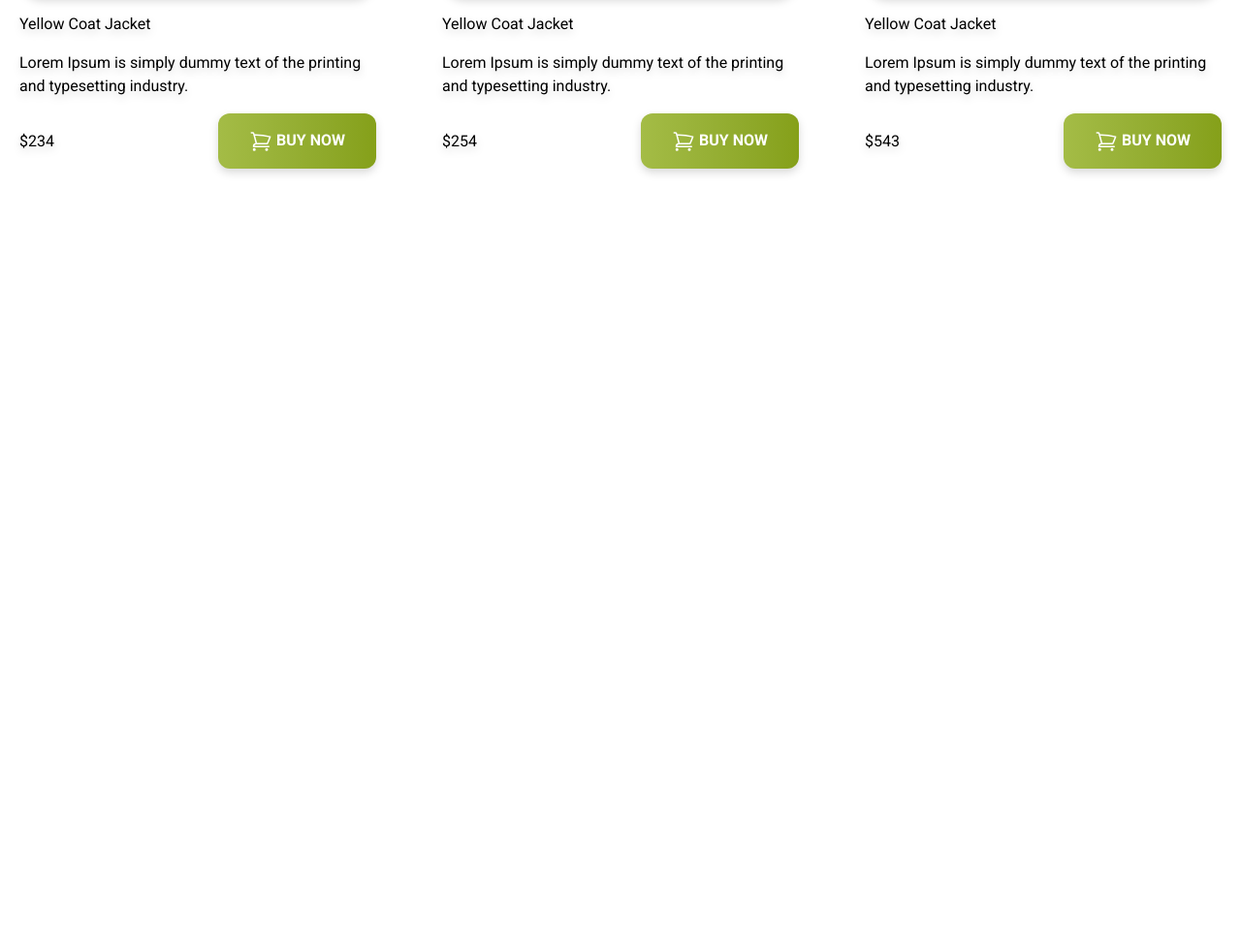
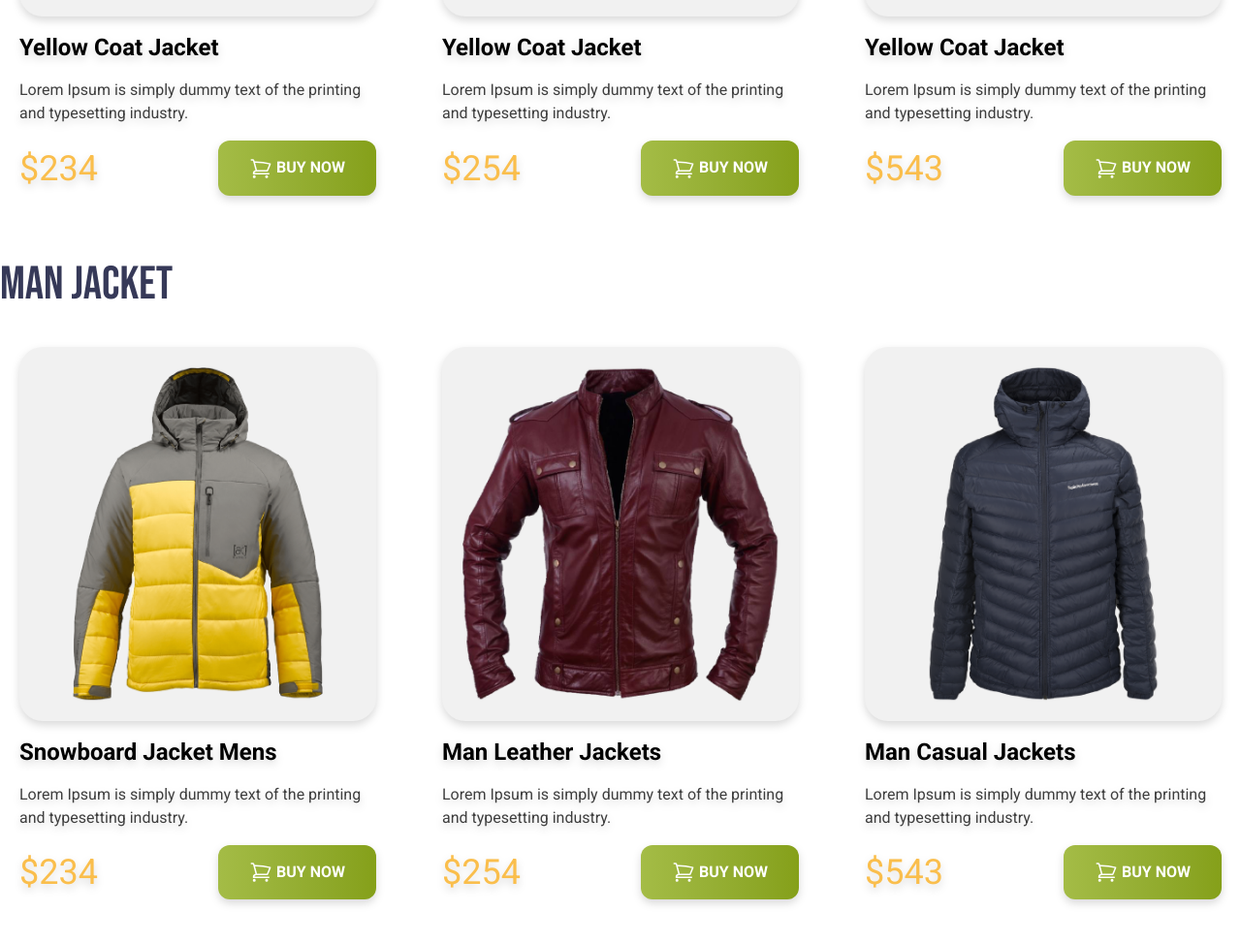
Before and after one commit to sifathossain-ai/Milestone3-M13-Tailwind-First-Project, a plain HTML site: page index.html in a window 1280 px wide. Shown: the part 1047-2020 px from the top of the page at 97% size. Before the commit the page ends 1289 px from the top, so only its background shows below. Drawn offline with nearby package versions, Linux system fonts and the light colour scheme.

Commit message:
Main Section

```diff
--- a/index.html
+++ b/index.html
@@ -31,8 +31,9 @@
                     <br>
                     <span>of Winter</span>
                 </h2>
-                <p class="mt-3 mb-3">Lorem Ipsum is simply dummy text of the printing
-                    and typesetting industry.</p>
+                <p class="mt-3 mb-3 text-[#3E3E3E]">Lorem Ipsum is simply dummy text of the printing and typesetting
+                    industry.
+                </p>
                 <button
                     class="bg-green-700 px-8 py-4 rounded-xl text-white font-bold bg-linear-to-r from-[#A4BC46] to-[#85A019]">
                     <svg xmlns="http://www.w3.org/2000/svg" fill="none" viewBox="0 0 24 24" stroke-width="1.5"
@@ -49,19 +50,20 @@
         </div>
     </header>
     <main class="max-w-7xl mx-auto">
+        <!-- Woman Jackets -->
         <section class="my-12">
             <h3 class="uppercase text-[#363958] text-5xl font-bebas-neue">Woman Jacket</h3>
 
             <!-- Jacket Card Container -->
-            <div class="grid grid-cols-1 md:grid-cols-2 lg:grid-cols-3 gap-7">
+            <div class="grid grid-cols-1 md:grid-cols-2 lg:grid-cols-3 gap-7 mt-5">
                 <!-- Jacket - 1 -->
                 <div class="p-5 drop-shadow-lg rounded-3xl space-y-4">
                     <img class="p-5 rounded-3xl bg-[#F1F1F1]" src="images/jacket-1.png" alt="">
-                    <h4>Yellow Coat Jacket</h4>
-                    <p>Lorem Ipsum is simply dummy text of the
+                    <h4 class="text-2xl font-bold">Yellow Coat Jacket</h4>
+                    <p class="text-[#3E3E3E]">Lorem Ipsum is simply dummy text of the
                         printing and typesetting industry.</p>
                     <div class="flex justify-between items-center">
-                        <h2>$234</h2>
+                        <h2 class="text-4xl text-[#FABE4C]">$234</h2>
                         <button
                             class="bg-green-700 px-8 py-4 rounded-xl text-white font-bold bg-linear-to-r from-[#A4BC46] to-[#85A019]">
                             <svg xmlns="http://www.w3.org/2000/svg" fill="none" viewBox="0 0 24 24" stroke-width="1.5"
@@ -76,11 +78,11 @@
                 <!-- Jacket - 2 -->
                 <div class="p-5 drop-shadow-lg rounded-3xl space-y-4">
                     <img class="p-5 rounded-3xl bg-[#F1F1F1]" src="images/jacket-2.png" alt="">
-                    <h4>Yellow Coat Jacket</h4>
-                    <p>Lorem Ipsum is simply dummy text of the
+                    <h4 class="text-2xl font-bold">Yellow Coat Jacket</h4>
+                    <p class="text-[#3E3E3E]">Lorem Ipsum is simply dummy text of the
                         printing and typesetting industry.</p>
                     <div class="flex justify-between items-center">
-                        <h2>$254</h2>
+                        <h2 class="text-4xl text-[#FABE4C]">$254</h2>
                         <button
                             class="bg-green-700 px-8 py-4 rounded-xl text-white font-bold bg-linear-to-r from-[#A4BC46] to-[#85A019]">
                             <svg xmlns="http://www.w3.org/2000/svg" fill="none" viewBox="0 0 24 24" stroke-width="1.5"
@@ -95,11 +97,76 @@
                 <!-- Jacket - 3 -->
                 <div class="p-5 drop-shadow-lg rounded-3xl space-y-4">
                     <img class="p-5 rounded-3xl bg-[#F1F1F1]" src="images/jacket-3.png" alt="">
-                    <h4>Yellow Coat Jacket</h4>
-                    <p>Lorem Ipsum is simply dummy text of the
+                    <h4 class="text-2xl font-bold">Yellow Coat Jacket</h4>
+                    <p class="text-[#3E3E3E]">Lorem Ipsum is simply dummy text of the
                         printing and typesetting industry.</p>
                     <div class="flex justify-between items-center">
-                        <h2>$543</h2>
+                        <h2 class="text-4xl text-[#FABE4C]">$543</h2>
+                        <button
+                            class="bg-green-700 px-8 py-4 rounded-xl text-white font-bold bg-linear-to-r from-[#A4BC46] to-[#85A019]">
+                            <svg xmlns="http://www.w3.org/2000/svg" fill="none" viewBox="0 0 24 24" stroke-width="1.5"
+                                stroke="currentColor" class="size-6 inline">
+                                <path stroke-linecap="round" stroke-linejoin="round"
+                                    d="M2.25 3h1.386c.51 0 .955.343 1.087.835l.383 1.437M7.5 14.25a3 3 0 0 0-3 3h15.75m-12.75-3h11.218c1.121-2.3 2.1-4.684 2.924-7.138a60.114 60.114 0 0 0-16.536-1.84M7.5 14.25 5.106 5.272M6 20.25a.75.75 0 1 1-1.5 0 .75.75 0 0 1 1.5 0Zm12.75 0a.75.75 0 1 1-1.5 0 .75.75 0 0 1 1.5 0Z" />
+                            </svg>
+                            BUY NOW
+                        </button>
+                    </div>
+                </div>
+            </div>
+        </section>
+        <!-- Man Jackets -->
+        <section class="my-12">
+            <h3 class="uppercase text-[#363958] text-5xl font-bebas-neue">Man Jacket</h3>
+
+            <!-- Jacket Card Container -->
+            <div class="grid grid-cols-1 md:grid-cols-2 lg:grid-cols-3 gap-7 mt-5">
+                <!-- Jacket - 1 -->
+                <div class="p-5 drop-shadow-lg rounded-3xl space-y-4">
+                    <img class="p-5 rounded-3xl bg-[#F1F1F1]" src="images/jacket-4.png" alt="">
+                    <h4 class="text-2xl font-bold">Snowboard Jacket Mens</h4>
+                    <p class="text-[#3E3E3E]">Lorem Ipsum is simply dummy text of the
+                        printing and typesetting industry.</p>
+                    <div class="flex justify-between items-center">
+                        <h2 class="text-4xl text-[#FABE4C]">$234</h2>
+                        <button
+                            class="bg-green-700 px-8 py-4 rounded-xl text-white font-bold bg-linear-to-r from-[#A4BC46] to-[#85A019]">
+                            <svg xmlns="http://www.w3.org/2000/svg" fill="none" viewBox="0 0 24 24" stroke-width="1.5"
+                                stroke="currentColor" class="size-6 inline">
+                                <path stroke-linecap="round" stroke-linejoin="round"
+                                    d="M2.25 3h1.386c.51 0 .955.343 1.087.835l.383 1.437M7.5 14.25a3 3 0 0 0-3 3h15.75m-12.75-3h11.218c1.121-2.3 2.1-4.684 2.924-7.138a60.114 60.114 0 0 0-16.536-1.84M7.5 14.25 5.106 5.272M6 20.25a.75.75 0 1 1-1.5 0 .75.75 0 0 1 1.5 0Zm12.75 0a.75.75 0 1 1-1.5 0 .75.75 0 0 1 1.5 0Z" />
+                            </svg>
+                            BUY NOW
+                        </button>
+                    </div>
+                </div>
+                <!-- Jacket - 2 -->
+                <div class="p-5 drop-shadow-lg rounded-3xl space-y-4">
+                    <img class="p-5 rounded-3xl bg-[#F1F1F1]" src="images/jacket-5.png" alt="">
+                    <h4 class="text-2xl font-bold">Man Leather Jackets</h4>
+                    <p class="text-[#3E3E3E]">Lorem Ipsum is simply dummy text of the
+                        printing and typesetting industry.</p>
+                    <div class="flex justify-between items-center">
+                        <h2 class="text-4xl text-[#FABE4C]">$254</h2>
+                        <button
+                            class="bg-green-700 px-8 py-4 rounded-xl text-white font-bold bg-linear-to-r from-[#A4BC46] to-[#85A019]">
+                            <svg xmlns="http://www.w3.org/2000/svg" fill="none" viewBox="0 0 24 24" stroke-width="1.5"
+                                stroke="currentColor" class="size-6 inline">
+                                <path stroke-linecap="round" stroke-linejoin="round"
+                                    d="M2.25 3h1.386c.51 0 .955.343 1.087.835l.383 1.437M7.5 14.25a3 3 0 0 0-3 3h15.75m-12.75-3h11.218c1.121-2.3 2.1-4.684 2.924-7.138a60.114 60.114 0 0 0-16.536-1.84M7.5 14.25 5.106 5.272M6 20.25a.75.75 0 1 1-1.5 0 .75.75 0 0 1 1.5 0Zm12.75 0a.75.75 0 1 1-1.5 0 .75.75 0 0 1 1.5 0Z" />
+                            </svg>
+                            BUY NOW
+                        </button>
+                    </div>
+                </div>
+                <!-- Jacket - 3 -->
+                <div class="p-5 drop-shadow-lg rounded-3xl space-y-4">
+                    <img class="p-5 rounded-3xl bg-[#F1F1F1]" src="images/jacket-6.png" alt="">
+                    <h4 class="text-2xl font-bold">Man Casual Jackets</h4>
+                    <p class="text-[#3E3E3E]">Lorem Ipsum is simply dummy text of the
+                        printing and typesetting industry.</p>
+                    <div class="flex justify-between items-center">
+                        <h2 class="text-4xl text-[#FABE4C]">$543</h2>
                         <button
                             class="bg-green-700 px-8 py-4 rounded-xl text-white font-bold bg-linear-to-r from-[#A4BC46] to-[#85A019]">
                             <svg xmlns="http://www.w3.org/2000/svg" fill="none" viewBox="0 0 24 24" stroke-width="1.5"
```
